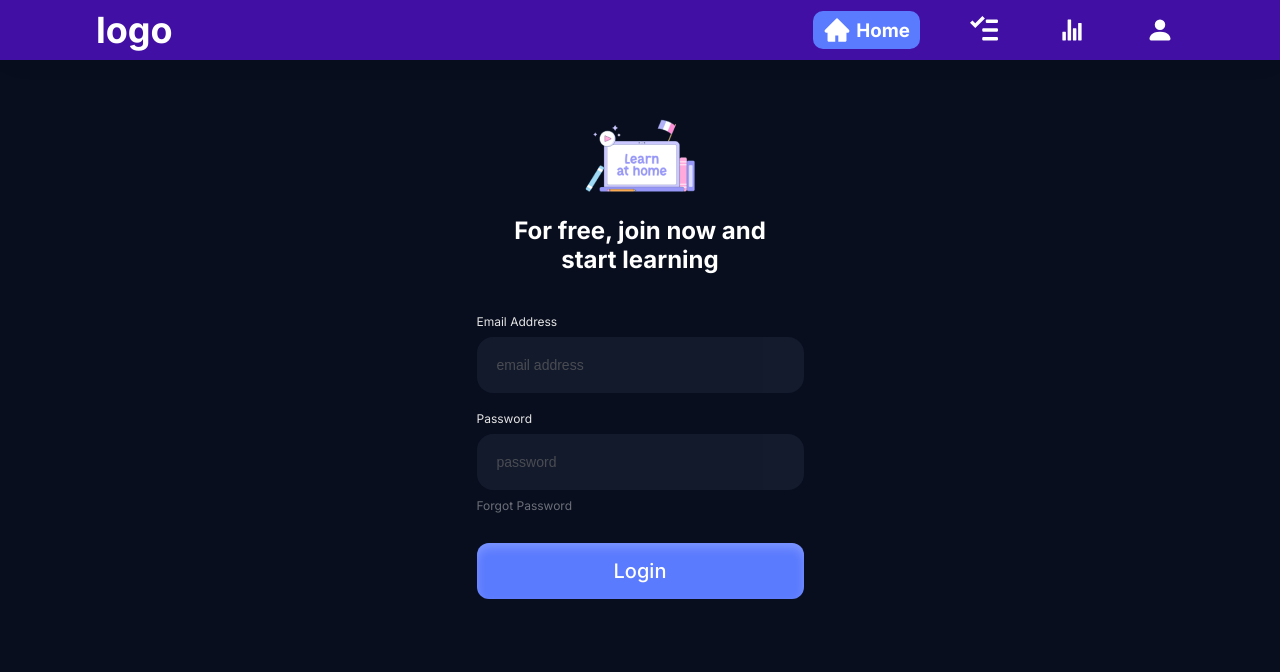
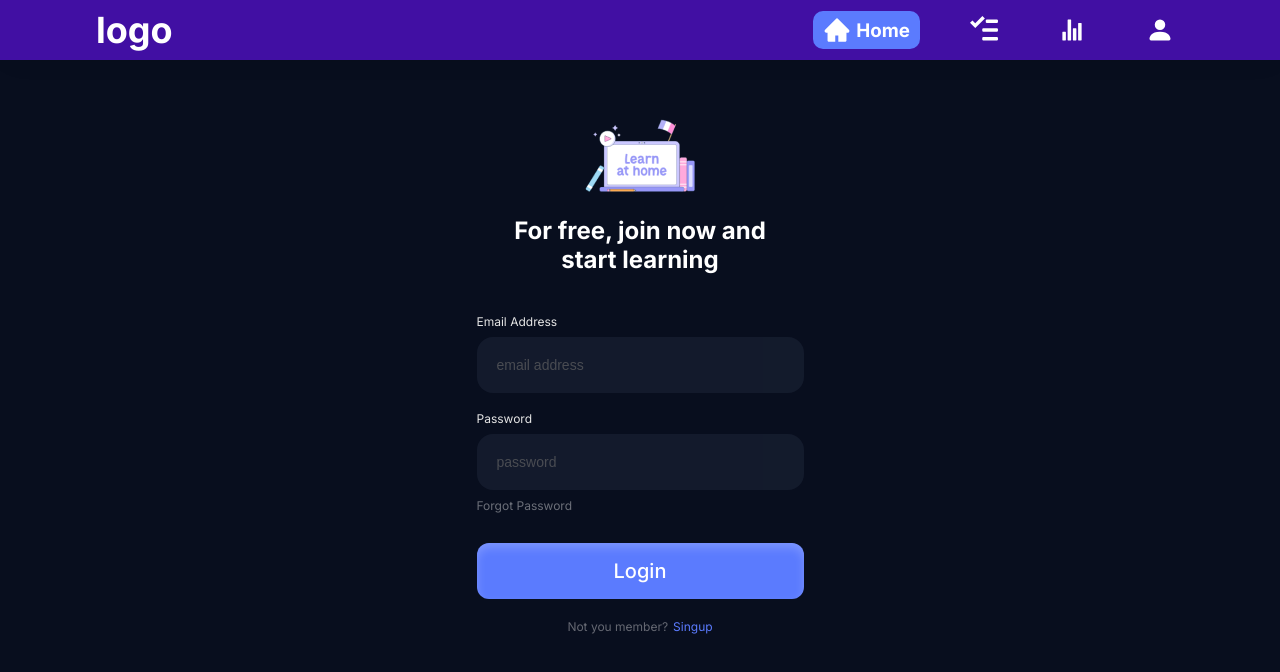
Before and after one commit to seyityahya/my_lang_ai, a Next.js app: page /login in a window 1280 px wide. Shown: the top 672 px of the page. Built offline with nearby package versions, Linux system fonts and the light colour scheme.

Commit message:
singup page finish

```diff
--- a/src/app/login/login.module.css
+++ b/src/app/login/login.module.css
@@ -59,3 +59,18 @@
   font-size: 12px;
   opacity: 0.4;
 }
+
+.down {
+  margin-top: 20px;
+  display: flex;
+  gap: 5px;
+  font-size: 12px;
+}
+
+.down > p {
+  color: var(--gray-dark);
+}
+
+.down > .singupButton {
+  color: var(--blue);
+}
--- a/src/app/login/page.jsx
+++ b/src/app/login/page.jsx
@@ -26,6 +26,12 @@ const Login = () => {
         </Link>
       </div>
       <Button text="Login" />
+      <div className={styles.down}>
+        <p>Not you member?</p>
+        <Link className={styles.singupButton} href="/register">
+          Singup
+        </Link>
+      </div>
     </div>
   );
 };
--- a/src/app/register/register.module.css
+++ b/src/app/register/register.module.css
@@ -0,0 +1,76 @@
+.container {
+  width: 100%;
+  display: flex;
+  flex-direction: column;
+  justify-content: center;
+  align-items: center;
+  margin-top: 50px;
+}
+
+.container > .up {
+  width: 263px;
+  display: flex;
+  flex-direction: column;
+  gap: 12px;
+  align-items: center;
+  justify-content: center;
+  text-align: center;
+}
+
+.up > h5 {
+  color: var(--white);
+  font-size: 24px;
+}
+
+.input {
+  display: flex;
+  flex-direction: column;
+  gap: 8px;
+  margin-top: 30px;
+  margin-bottom: 30px;
+}
+
+.inputBox {
+  display: flex;
+  flex-direction: column;
+  gap: 8px;
+  margin-top: 10px;
+}
+
+.inputBox > p {
+  color: var(--gray-light);
+  font-size: 12px;
+}
+
+.inputBox > input {
+  width: 327px;
+  height: 56px;
+  border-radius: 16px;
+  background-color: var(--dark-light);
+  border: 0;
+  padding: 20px;
+  font-size: 14px;
+  color: var(--white);
+  opacity: 0.6;
+}
+
+.link {
+  color: var(--white);
+  font-size: 12px;
+  opacity: 0.4;
+}
+
+.down {
+  margin-top: 20px;
+  display: flex;
+  gap: 5px;
+  font-size: 12px;
+}
+
+.down > p {
+  color: var(--gray-dark);
+}
+
+.down > .singupButton {
+  color: var(--blue);
+}
```
Also changed, not shown: src/app/register/page.jsx (+41 -0 lines).
